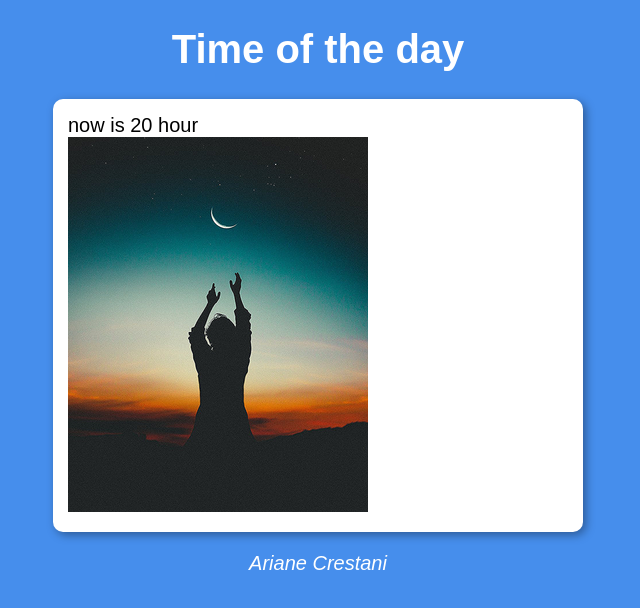
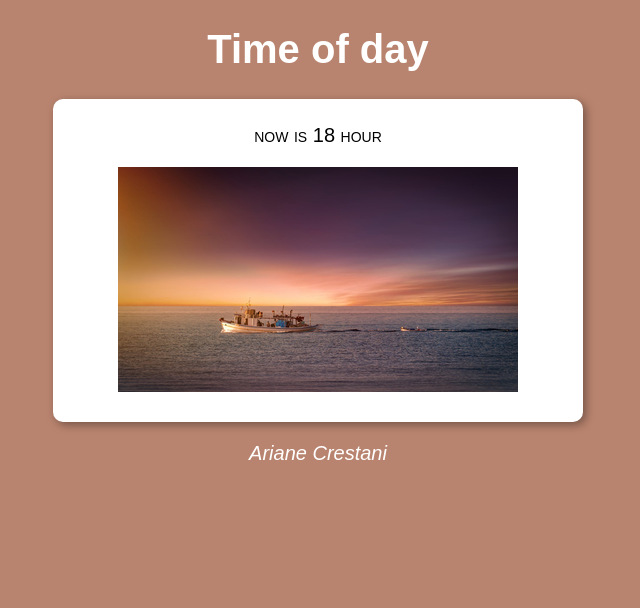
Before and after one commit to arianecrestani/screen-time, a plain HTML site: page index.html in a window 1280 px wide. Shown: the whole page, without its empty margins (322-962 px from the left). Drawn offline with Linux system fonts and the light colour scheme.

Commit message:
some changes

```diff
--- a/index.html
+++ b/index.html
@@ -9,7 +9,7 @@
   </head>
   <body onload="loading()">
     <header>
-        <h1>Time of the day</h1>
+        <h1>Time of day</h1>
     </header>
     <section>
         <div id="msg">
--- a/index.js
+++ b/index.js
@@ -4,16 +4,21 @@ const loading = () => {
     const msg = document.getElementById('msg');
     const img = document.getElementById('image');
     const data = new Date()
-    // const hour = data.getHours()
-    const hour = 20
+    const hour = data.getHours()
+    // const hour = 8
+
 
     msg.innerHTML = `now is ${ hour } hour`
 
+
     if(hour >= 0 && hour < 12) {
         img.src ='../screen-time/images/mornig.png'
+        document.body.style.background = '#e2cd9f'
     }else if (hour > 13 && hour <= 18){
         img.src ='./images/afternoon.png'
+        document.body.style.background = '#b9846f'
     }else {
         img.src ='./images/night.png'
+        document.body.style.background = '#515154'
     }
 }
--- a/style.css
+++ b/style.css
@@ -14,6 +14,14 @@ section {
     margin: auto;
     box-shadow: 3px 3px 10px rgba(0,0,0,0.363);
 }
+div{
+    text-align: center;
+    padding: 10px;
+}
+#msg{
+    color:black;
+    font-variant: small-caps;
+}
 footer {
     color: white;
     text-align: center;
```
